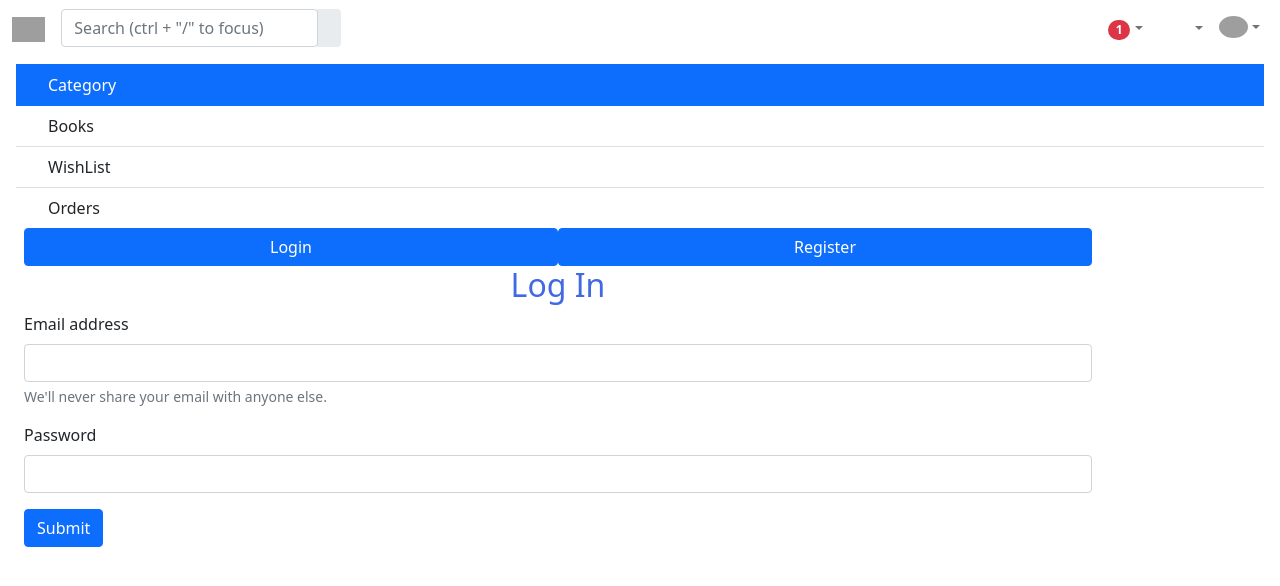
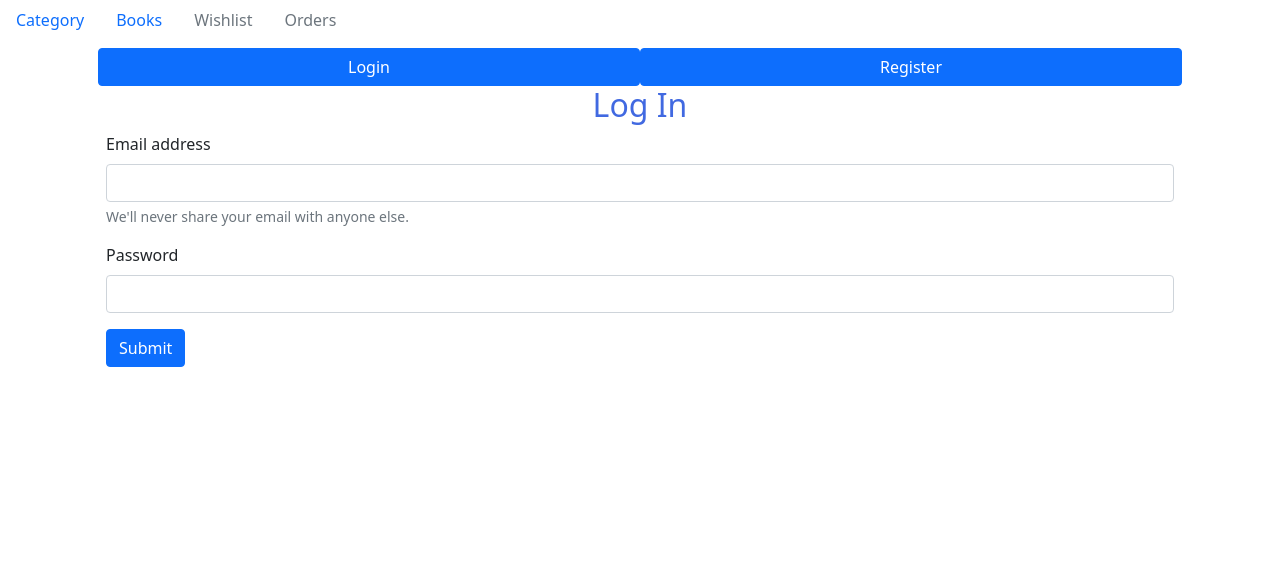
Before and after one commit to MegAjith/BookStore-Frontend, an Angular app: page / in a window 1280 px wide. Shown: the top 586 px of the page. Built offline with nearby package versions, Linux system fonts and the light colour scheme; grey boxes are pictures that could not be loaded.

Commit message:
localStorage auth, Category to Book routing

```diff
--- a/src/app/auth/auth.component.html
+++ b/src/app/auth/auth.component.html
@@ -7,10 +7,10 @@
     Register form - fields -> email , password and ConfirmPassword
 
 -->
-<div class="container row align-items-center">
-    <div class="container-fluid">
-        <button type="submit" class="btn btn-primary col-6" (click)="isLogin = true">Login</button>
-        <button type="submit" class="btn btn-primary col-6" (click)="isLogin = false">Register</button>
+<main class="container row align-items-center m-auto">
+    <div class="container row-cols-2 g-2">
+        <button type="submit" class="btn btn-primary col" (click)="isLogin = true">Login</button>
+        <button type="submit" class="btn btn-primary col" (click)="isLogin = false">Register</button>
     </div>
     <div *ngIf="isLogin; else elseblock">
         <h2 style="color:royalblue; text-align: center;">Log In</h2>
@@ -52,5 +52,4 @@
             <button type="submit" class="btn btn-primary">Submit</button>
         </form>
     </ng-template>
-
-</div>
+</main>
--- a/src/app/shared/components/category-item/category-item.component.html
+++ b/src/app/shared/components/category-item/category-item.component.html
@@ -1,7 +1,9 @@
-<div class="card col mb-4">
-    <img class="card-img-top" [src]="category.Image || '/assets/img/default-image.svg'" alt="Card image cap">
-    <div class="card-body">
-      <h5 class="card-title">{{category.CategoryName}}</h5>
-      <p class="card-text">{{category.Description}}</p>
-    </div>
+<a [routerLink]="['Books']" [queryParams]="{'CategoryId': category.CategoryId}" class="col">
+<div class="card mb-4">
+  <img class="card-img-top" [src]="category.Image || '/assets/img/default-image.svg'" alt="Card image cap">
+  <div class="card-body">
+    <h5 class="card-title">{{category.CategoryName}}</h5>
+    <p class="card-text">{{category.Description}}</p>
   </div>
+</div>
+</a>
--- a/src/app/shared/components/category-list/category-list.component.html
+++ b/src/app/shared/components/category-list/category-list.component.html
@@ -1,3 +1,7 @@
-<div class="row row-cols-1 row-cols-md-4 row-cols-lg-6 row-cols-xl-8">
-    <app-category-item *ngFor="let category of categoryList" [category]="category"></app-category-item>
+<div class="row row-cols-1 row-cols-sm-2 row-cols-md-4 row-cols-lg-6 row-cols-xl-8">
+    <app-category-item
+     *ngFor="let category of categoryList"
+     [category]="category"
+    >
+    </app-category-item>
 </div>
--- a/src/app/shared/services/auth.service.ts
+++ b/src/app/shared/services/auth.service.ts
@@ -35,7 +35,17 @@ export class UserCredentials {
 })
 export class AuthService {
   user?: User
-  constructor(private http: HttpClient) { }
+  constructor(private http: HttpClient) {
+    this.loadAuth();
+   }
+
+   saveAuth(){
+     localStorage.setItem("auth",JSON.stringify(this.user))
+   }
+
+   loadAuth(){
+     this.user = JSON.parse(localStorage.getItem("auth")||"{}");
+   }
 
   getAuthorizationToken() {
     if (this.user?.access_token) {
@@ -60,6 +70,7 @@ export class AuthService {
       }).pipe(
         map((authUser) => {
           this.user = authUser;
+          this.saveAuth();
           return true
         }),
         catchError((error: HttpErrorResponse) => {
--- a/src/app/shared/shared.module.ts
+++ b/src/app/shared/shared.module.ts
@@ -4,6 +4,7 @@ import { CategoryListComponent } from './components/category-list/category-list.
 import { CategoryItemComponent } from './components/category-item/category-item.component';
 import { BookListComponent } from './components/book-list/book-list.component';
 import { BookItemComponent } from './components/book-item/book-item.component';
+import { RouterModule } from '@angular/router';
 
 
 
@@ -15,7 +16,8 @@ import { BookItemComponent } from './components/book-item/book-item.component';
     BookItemComponent
   ],
   imports: [
-    CommonModule
+    CommonModule,
+    RouterModule,
   ],
   exports: [
     CategoryListComponent,
--- a/src/app/side-nav/side-nav.component.html
+++ b/src/app/side-nav/side-nav.component.html
@@ -9,201 +9,19 @@
 
 -->
 <!--Main Navigation-->
-<header>
-    <!-- Sidebar -->
-    <nav id="sidebarMenu" class="collapse d-lg-block sidebar collapse bg-white">
-      <div class="position-sticky">
-        <div class="list-group list-group-flush mx-3 mt-4">
-          <a
-            href="#"
-            class="list-group-item list-group-item-action py-2 ripple"
-            aria-current="true"
-          >
-            <i class="fas fa-tachometer-alt fa-fw me-3"></i><span>Users</span>
-          </a>
-          <a href="#" class="list-group-item list-group-item-action py-2 ripple active">
-            <i class="fas fa-chart-area fa-fw me-3"></i><span>Category</span>
-          </a>
-          <a href="#" class="list-group-item list-group-item-action py-2 ripple"
-            ><i class="fas fa-lock fa-fw me-3"></i><span>Books</span></a
-          >
-          <a href="#" class="list-group-item list-group-item-action py-2 ripple"
-            ><i class="fas fa-chart-line fa-fw me-3"></i><span>WishList</span></a
-          >
-          <a href="#" class="list-group-item list-group-item-action py-2 ripple">
-            <i class="fas fa-chart-pie fa-fw me-3"></i><span>Orders</span>
-          </a>
-        </div>
-      </div>
-    </nav>
-    <!-- Sidebar -->
-
-    <!-- Navbar -->
-    <nav id="main-navbar" class="navbar navbar-expand-lg navbar-light bg-white fixed-top">
-      <!-- Container wrapper -->
-      <div class="container-fluid">
-        <!-- Toggle button -->
-        <button
-          class="navbar-toggler"
-          type="button"
-          data-mdb-toggle="collapse"
-          data-mdb-target="#sidebarMenu"
-          aria-controls="sidebarMenu"
-          aria-expanded="false"
-          aria-label="Toggle navigation"
-        >
-          <i class="fas fa-bars"></i>
-        </button>
-
-        <!-- Brand -->
-        <a class="navbar-brand" href="#">
-          <img
-            src="https://mdbootstrap.com/img/logo/mdb-transaprent-noshadows.png"
-            height="25"
-            alt=""
-            loading="lazy"
-          />
-        </a>
-        <!-- Search form -->
-        <form class="d-none d-md-flex input-group w-auto my-auto">
-          <input
-            autocomplete="off"
-            type="search"
-            class="form-control rounded"
-            placeholder='Search (ctrl + "/" to focus)'
-            style="min-width: 225px;"
-          />
-          <span class="input-group-text border-0"><i class="fas fa-search"></i></span>
-        </form>
-
-        <!-- Right links -->
-        <ul class="navbar-nav ms-auto d-flex flex-row">
-          <!-- Notification dropdown -->
-          <li class="nav-item dropdown">
-            <a
-              class="nav-link me-3 me-lg-0 dropdown-toggle hidden-arrow"
-              href="#"
-              id="navbarDropdownMenuLink"
-              role="button"
-              data-mdb-toggle="dropdown"
-              aria-expanded="false"
-            >
-              <i class="fas fa-bell"></i>
-              <span class="badge rounded-pill badge-notification bg-danger">1</span>
-            </a>
-            <ul
-              class="dropdown-menu dropdown-menu-end"
-              aria-labelledby="navbarDropdownMenuLink"
-            >
-              <li>
-                <a class="dropdown-item" href="#">Some news</a>
-              </li>
-              <li>
-                <a class="dropdown-item" href="#">Another news</a>
-              </li>
-              <li>
-                <a class="dropdown-item" href="#">Something else here</a>
-              </li>
-            </ul>
-          </li>
-
-          <!-- Icon -->
-          <li class="nav-item">
-            <a class="nav-link me-3 me-lg-0" href="#">
-              <i class="fas fa-fill-drip"></i>
-            </a>
-          </li>
-          <!-- Icon -->
-          <li class="nav-item me-3 me-lg-0">
-            <a class="nav-link" href="#">
-              <i class="fab fa-github"></i>
-            </a>
-          </li>
-
-          <!-- Icon dropdown -->
-          <li class="nav-item dropdown">
-            <a
-              class="nav-link me-3 me-lg-0 dropdown-toggle hidden-arrow"
-              href="#"
-              id="navbarDropdown"
-              role="button"
-              data-mdb-toggle="dropdown"
-              aria-expanded="false"
-            >
-              <i class="united kingdom flag m-0"></i>
-            </a>
-            <ul class="dropdown-menu dropdown-menu-end" aria-labelledby="navbarDropdown">
-              <li>
-                <a class="dropdown-item" href="#"
-                  ><i class="united kingdom flag"></i>English
-                  <i class="fa fa-check text-success ms-2"></i
-                ></a>
-              </li>
-              <li><hr class="dropdown-divider" /></li>
-              <li>
-                <a class="dropdown-item" href="#"><i class="poland flag"></i>Polski</a>
-              </li>
-              <li>
-                <a class="dropdown-item" href="#"><i class="china flag"></i>中文</a>
-              </li>
-              <li>
-                <a class="dropdown-item" href="#"><i class="japan flag"></i>日本語</a>
-              </li>
-              <li>
-                <a class="dropdown-item" href="#"><i class="germany flag"></i>Deutsch</a>
-              </li>
-              <li>
-                <a class="dropdown-item" href="#"><i class="france flag"></i>Français</a>
-              </li>
-              <li>
-                <a class="dropdown-item" href="#"><i class="spain flag"></i>Español</a>
-              </li>
-              <li>
-                <a class="dropdown-item" href="#"><i class="russia flag"></i>Русский</a>
-              </li>
-              <li>
-                <a class="dropdown-item" href="#"><i class="portugal flag"></i>Português</a>
-              </li>
-            </ul>
-          </li>
-
-          <!-- Avatar -->
-          <li class="nav-item dropdown">
-            <a
-              class="nav-link dropdown-toggle hidden-arrow d-flex align-items-center"
-              href="#"
-              id="navbarDropdownMenuLink"
-              role="button"
-              data-mdb-toggle="dropdown"
-              aria-expanded="false"
-            >
-              <img
-                src="https://mdbootstrap.com/img/Photos/Avatars/img (31).jpg"
-                class="rounded-circle"
-                height="22"
-                alt=""
-                loading="lazy"
-              />
-            </a>
-            <ul
-              class="dropdown-menu dropdown-menu-end"
-              aria-labelledby="navbarDropdownMenuLink"
-            >
-              <li>
-                <a class="dropdown-item" href="#">My profile</a>
-              </li>
-              <li>
-                <a class="dropdown-item" href="#">Settings</a>
-              </li>
-              <li>
-                <a class="dropdown-item" href="#">Logout</a>
-              </li>
-            </ul>
-          </li>
-        </ul>
-      </div>
-      <!-- Container wrapper -->
-    </nav>
-    <!-- Navbar -->
-  </header>
-  <!--Main Navigation-->
+<header *ngIf="auth.user">
+  <ul class="nav">
+    <li class="nav-item">
+      <a class="nav-link" [routerLink]="[auth.user.role?.toLowerCase()]" routerLinkActive="active">Category</a>
+    </li>
+    <li class="nav-item">
+      <a class="nav-link" [routerLink]="[auth.user.role?.toLowerCase(),'Books']" routerLinkActive="active">Books</a>
+    </li>
+    <li class="nav-item">
+      <a class="nav-link disabled" [routerLink]="[auth.user.role?.toLowerCase(),'WishList']" routerLinkActive="active">Wishlist</a>
+    </li>
+    <li class="nav-item">
+      <a class="nav-link disabled" [routerLink]="[auth.user.role?.toLowerCase(),'Orders']" routerLinkActive="active" tabindex="-1" aria-disabled="true">Orders</a>
+    </li>
+  </ul>
+</header>
--- a/src/app/side-nav/side-nav.component.ts
+++ b/src/app/side-nav/side-nav.component.ts
@@ -1,13 +1,14 @@
 import { Component, OnInit } from '@angular/core';
+import { AuthService } from '../shared/services/auth.service';
 
 @Component({
   selector: 'app-side-nav',
   templateUrl: './side-nav.component.html',
-  styleUrls: ['./side-nav.component.scss']
+  styleUrls: ['./side-nav.component.scss'],
 })
 export class SideNavComponent implements OnInit {
 
-  constructor() { }
+  constructor(public auth: AuthService) { }
 
   ngOnInit(): void {
   }
```
